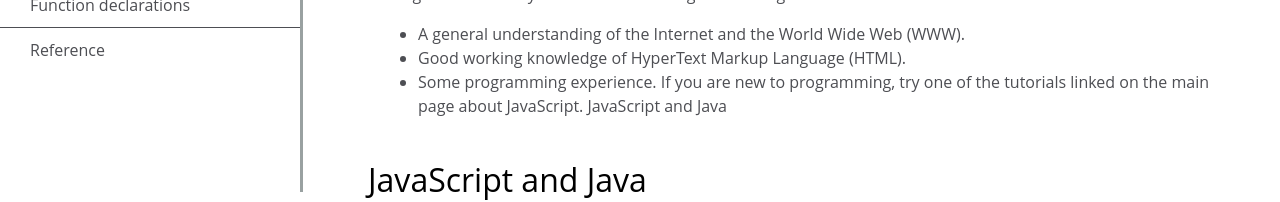
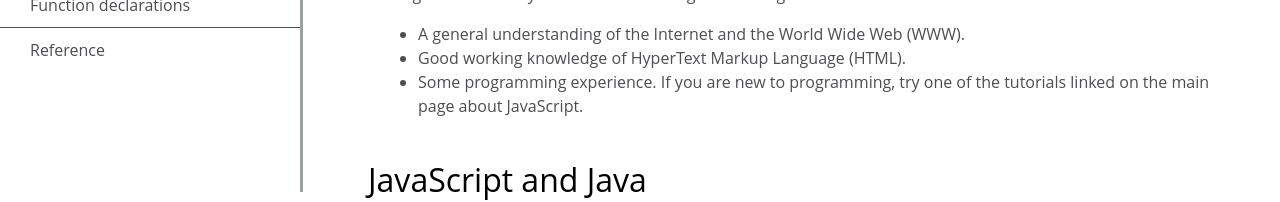
Before and after one commit to KatieCannon/Technical-Documentation-Page, a plain HTML site: page index.html in a window 1280 px wide. Shown: the part 608-810 px from the top of the page. Drawn offline with Linux system fonts and the light colour scheme.

Commit message:
remove extra words

```diff
--- a/index.html
+++ b/index.html
@@ -44,8 +44,7 @@
             <ul>
                 <li>A general understanding of the Internet and the World Wide Web (WWW).</li>
                 <li>Good working knowledge of HyperText Markup Language (HTML).</li>
-                <li>Some programming experience. If you are new to programming, try one of the tutorials linked on the main page about JavaScript.
-                    JavaScript and Java</li>
+                <li>Some programming experience. If you are new to programming, try one of the tutorials linked on the main page about JavaScript.</li>
             </ul>
         </article>
     </section>
```
